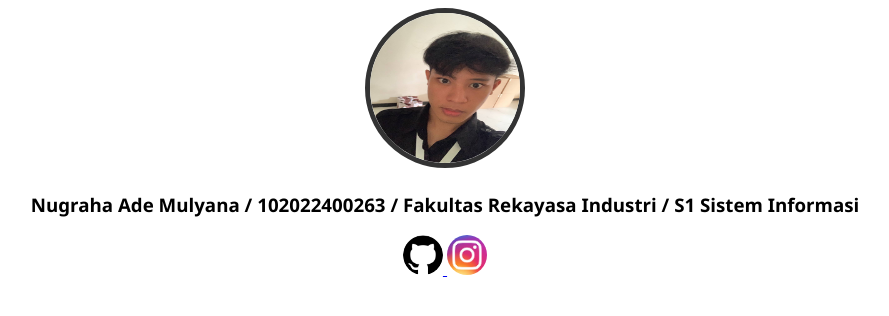
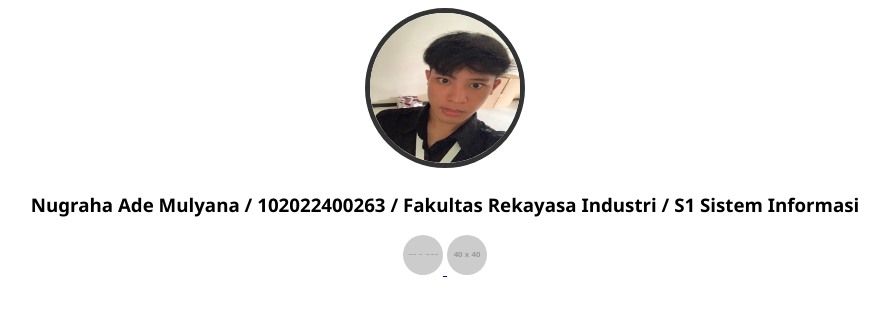
Before and after one commit to nuxras/nuxras.github.io, a plain HTML site: page index.html in a window 1280 px wide. Shown: the whole page, without its empty margins (195-1084 px from the left). Drawn offline with Linux system fonts and the light colour scheme; placeholder pictures from the web are drawn by us.

Commit message:
Update index.html

```diff
--- a/index.html
+++ b/index.html
@@ -23,13 +23,11 @@
 
 <div align="center">
     <a href="https://github.com/nuxras" target="_blank">
-        <img src="gitgit.png" alt="GitHub" width="40" height="40" style="border-radius: 50%;">
-
+        <img src="https://via.placeholder.com/40/333/fff?text=GH" alt="GitHub" width="40" height="40" style="border-radius: 50%;">
     </a>
 
     <a href="https://www.instagram.com/zen_nyu/" target="_blank">
-        <img src="IG cuy.jpg" alt="Instagram" width="40" height="40" style="border-radius: 50%;">
-
+        <img src="https://via.placeholder.com/40/E4405F/fff?text=IG" alt="Instagram" width="40" height="40" style="border-radius: 50%;">
     </a>
 </div>
 
```
